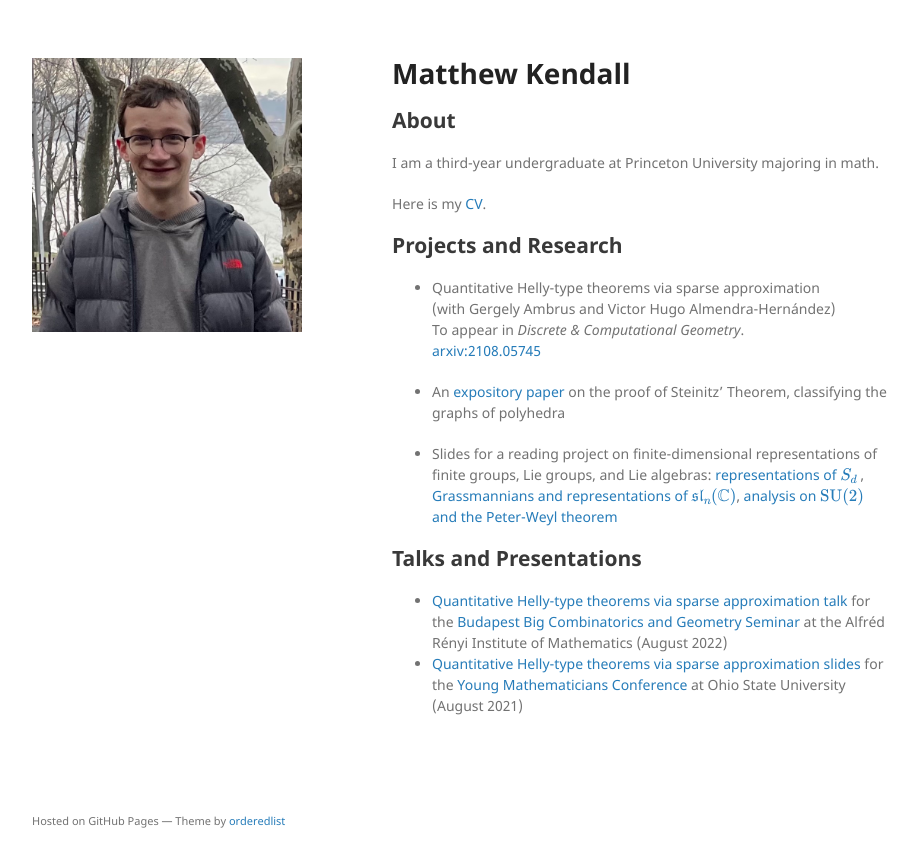
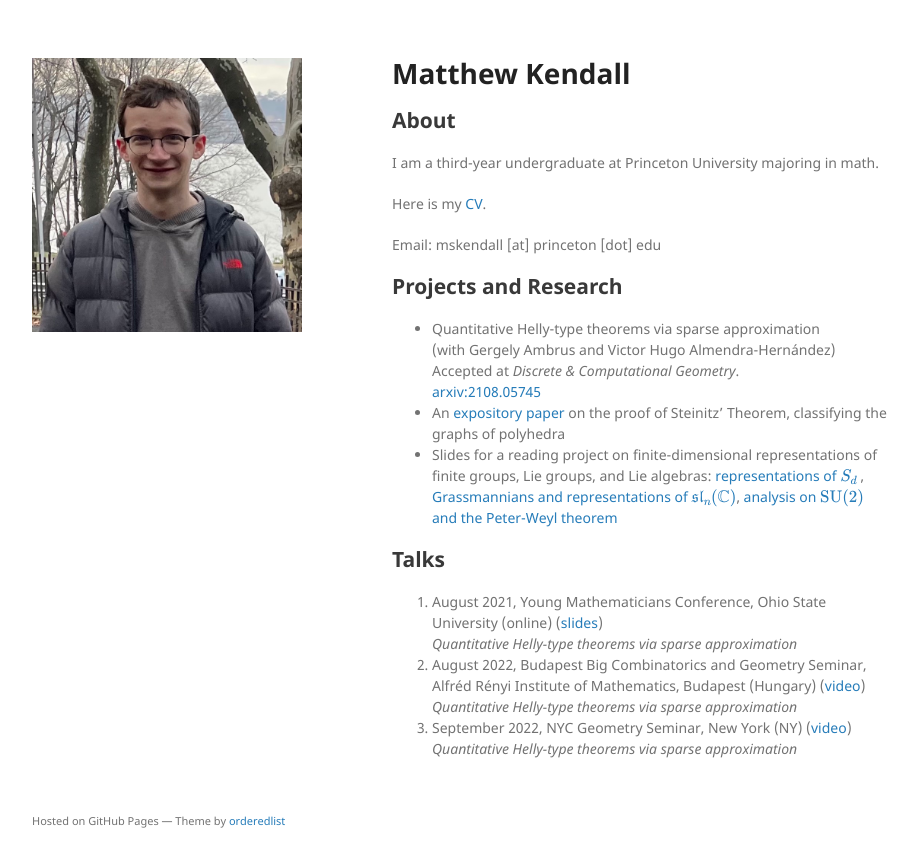
Before and after one commit to matthewkendall/matthewkendall.github.io, a Jekyll site: the page built from index.md, in a window 1280 px wide. Shown: the top 867 px of the page, without its empty margins (178-1096 px from the left). Built offline with Jekyll 4.4.1, drawn with Linux system fonts in a browser that asks for light colours; our own code applies the rules of GitHub Pages for plain Markdown files; formulas are drawn with MathJax 3; the repository's description, which GitHub fills in, is left out.

Commit message:
Update index.md

```diff
--- a/index.md
+++ b/index.md
@@ -5,15 +5,14 @@ I am a third-year undergraduate at Princeton University majoring in math.
 
 Here is my <a href="/assets/Kendall_CV_22.pdf" target="_blank"> CV</a>.
 
+Email: mskendall [at] princeton [dot] edu
+
 ## Projects and Research
-- Quantitative Helly-type theorems via sparse approximation <br> (with Gergely Ambrus and Victor Hugo Almendra-Hernández)  <br> To appear in *Discrete & Computational Geometry*. <br> <a href="https://arxiv.org/abs/2108.05745">arxiv:2108.05745</a>
-
+- Quantitative Helly-type theorems via sparse approximation <br> (with Gergely Ambrus and Victor Hugo Almendra-Hernández)  <br> Accepted at *Discrete & Computational Geometry*. <br> <a href="https://arxiv.org/abs/2108.05745">arxiv:2108.05745</a>
 -   An <a href="/assets/steinitz.pdf" target="_blank"> expository paper</a> on the proof of Steinitz' Theorem, classifying the graphs of polyhedra
-
 -   Slides for a reading project on finite-dimensional representations of finite groups, Lie groups, and Lie algebras: <a href="/assets/lec_Sn-reps.pdf" target="_blank"> representations of $S_d$</a> , <a href="/assets/lec_grassmannians.pdf" target="_blank"> Grassmannians and representations of $\mathfrak{sl}_n(\mathbb{C})$</a>, <a href="/assets/lec_su2.pdf" target="_blank"> analysis on $\mathrm{SU}(2)$ and the Peter-Weyl theorem</a>
 
-## Talks and Presentations
-
-- <a href="https://video.renyi.hu/video/matthew-kendall-quantitative-helly-type-theorems-via-sparse-approximation-430" target="_blank"> Quantitative Helly-type theorems via sparse approximation talk</a> for the <a href="https://coge.elte.hu/seminar.html" target="_blank"> Budapest Big Combinatorics and Geometry Seminar</a> at the Alfréd Rényi Institute of Mathematics (August 2022)
--  <a href="/assets/helly-diameter_presentation.pdf" target="_blank"> Quantitative Helly-type theorems via sparse approximation slides</a> for the [Young Mathematicians Conference](https://ymc.osu.edu/about) at Ohio State University (August 2021)
-<!-- - <a href="/assets/I-hate-geometry-change-my-mind.pdf" target="_blank"> Handout on convex geometry</a> for Princeton's Splash Course, aimed at 9th and 10th grade students (2021) -->
+## Talks
+1. August 2021, Young Mathematicians Conference, Ohio State University (online) (<a href="/assets/helly-diameter_presentation.pdf" target="_blank">slides</a>)  <br> *Quantitative Helly-type theorems via sparse approximation*
+2. August 2022, Budapest Big Combinatorics and Geometry Seminar, Alfréd Rényi Institute of Mathematics, Budapest (Hungary) (<a href="https://video.renyi.hu/video/matthew-kendall-quantitative-helly-type-theorems-via-sparse-approximation-430" target="_blank">video</a>) <br>*Quantitative Helly-type theorems via sparse approximation*
+3. September 2022, NYC Geometry Seminar, New York (NY) (<a href="https://youtu.be/VM_MmBW-Q_Y" target="_blank">video</a>) <br>*Quantitative Helly-type theorems via sparse approximation*
```
